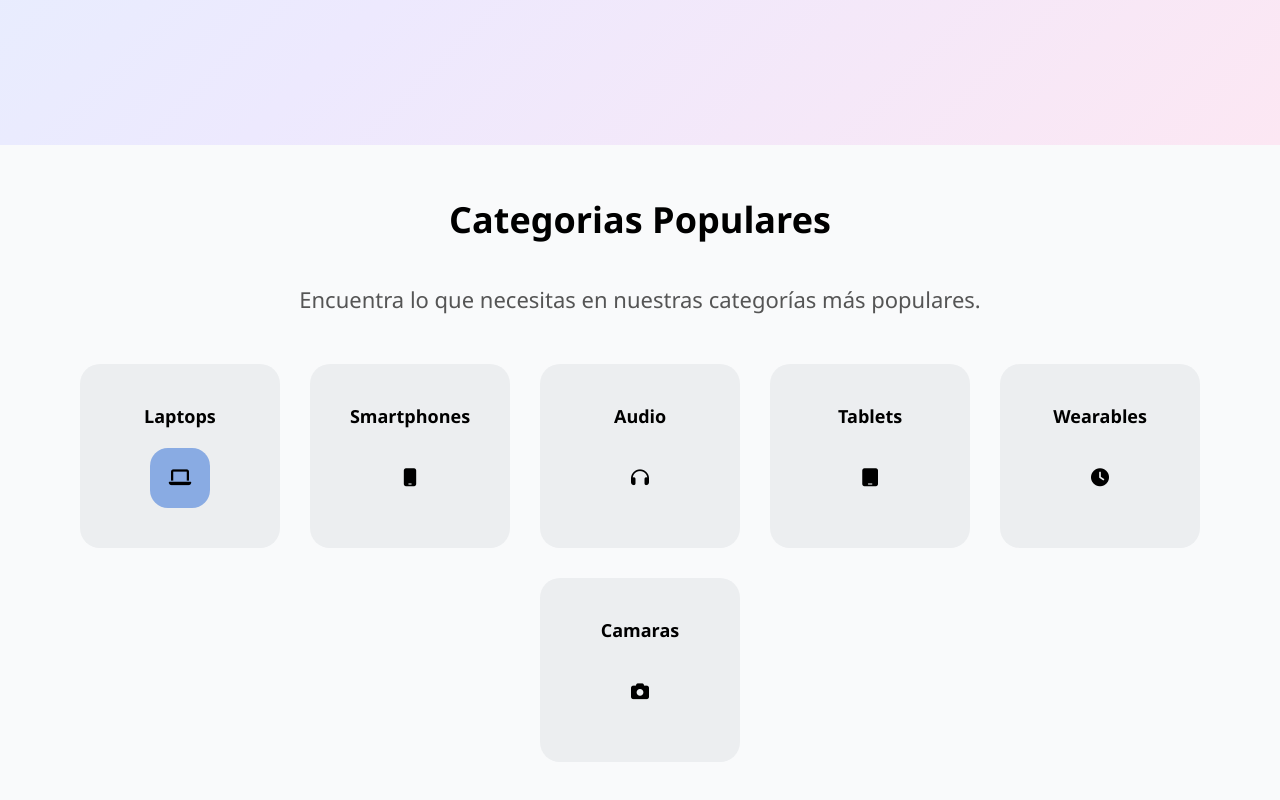
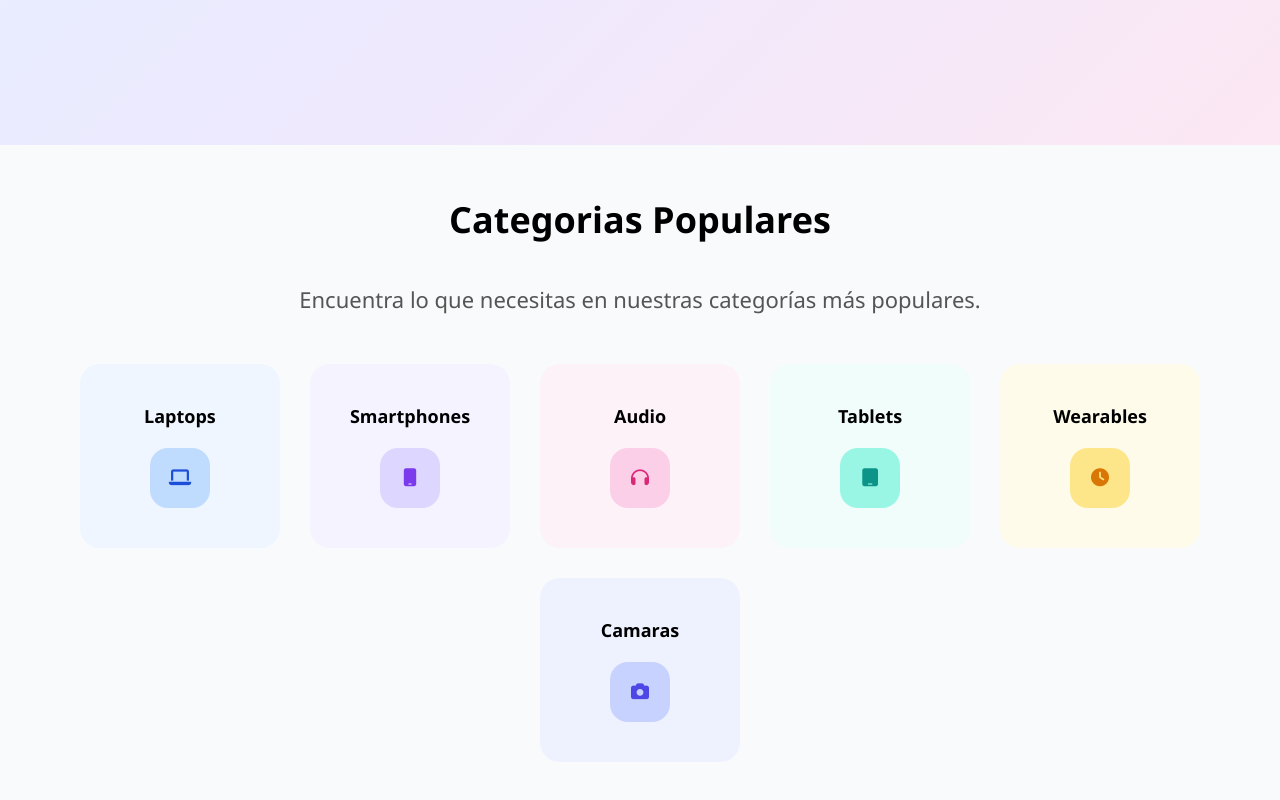
Before and after one commit to Dieguinho2309/Pagina-Web-TechStore, a website built with Vite: page index.html in a window 1280 px wide. Shown: the part 728-1528 px from the top of the page. Built offline with nearby package versions, Linux system fonts and the light colour scheme.

Commit message:
feature: popular categories

```diff
--- a/src/style.css
+++ b/src/style.css
@@ -162,7 +162,6 @@ p{
     flex-direction: column;
     padding: 50px;
     background-color: #f9fafb;
-
 }
 .categories{
     display: flex;
@@ -202,9 +201,33 @@ p{
     justify-content: center;
     align-items: center;
 }
-.category-card:nth-child(1) .icon-wrapper{
-    background-color: #89abe3;
+.category-card:nth-child(1) { background-color: #eff6ff; }
+.category-card:nth-child(1) .icon-wrapper { background-color: #bfdbfe; }
+.category-card:nth-child(1) .icon-wrapper i { color: #1d4ed8; }
+
+.category-card:nth-child(2) { background-color: #f5f3ff; }
+.category-card:nth-child(2) .icon-wrapper { background-color: #ddd6fe; }
+.category-card:nth-child(2) .icon-wrapper i { color: #7c3aed; }
+
+.category-card:nth-child(3) { background-color: #fdf2f8; }
+.category-card:nth-child(3) .icon-wrapper { background-color: #fbcfe8; }
+.category-card:nth-child(3) .icon-wrapper i { color: #db2777; }
+
+.category-card:nth-child(4) { background-color: #f0fdfa; }
+.category-card:nth-child(4) .icon-wrapper { background-color: #99f6e4; }
+.category-card:nth-child(4) .icon-wrapper i { color: #0d9488; }
+
+.category-card:nth-child(5) { background-color: #fffbeb; }
+.category-card:nth-child(5) .icon-wrapper { background-color: #fde68a; }
+.category-card:nth-child(5) .icon-wrapper i { color: #d97706; }
+
+.category-card:nth-child(6) { background-color: #eef2ff; }
+.category-card:nth-child(6) .icon-wrapper { background-color: #c7d2fe; }
+.category-card:nth-child(6) .icon-wrapper i { color: #4f46e5; }
+
+.category-card:hover{
+    transition: transform 0.3s ease, box-shadow 0.3s ease;
+    transform: translateY(-10px);
+    cursor: pointer;
+
 }
-.category-card:nth-child(1) .icon-wrapper i{
-    color: #000;
-}
```
Also changed, not shown: 1 other file.
